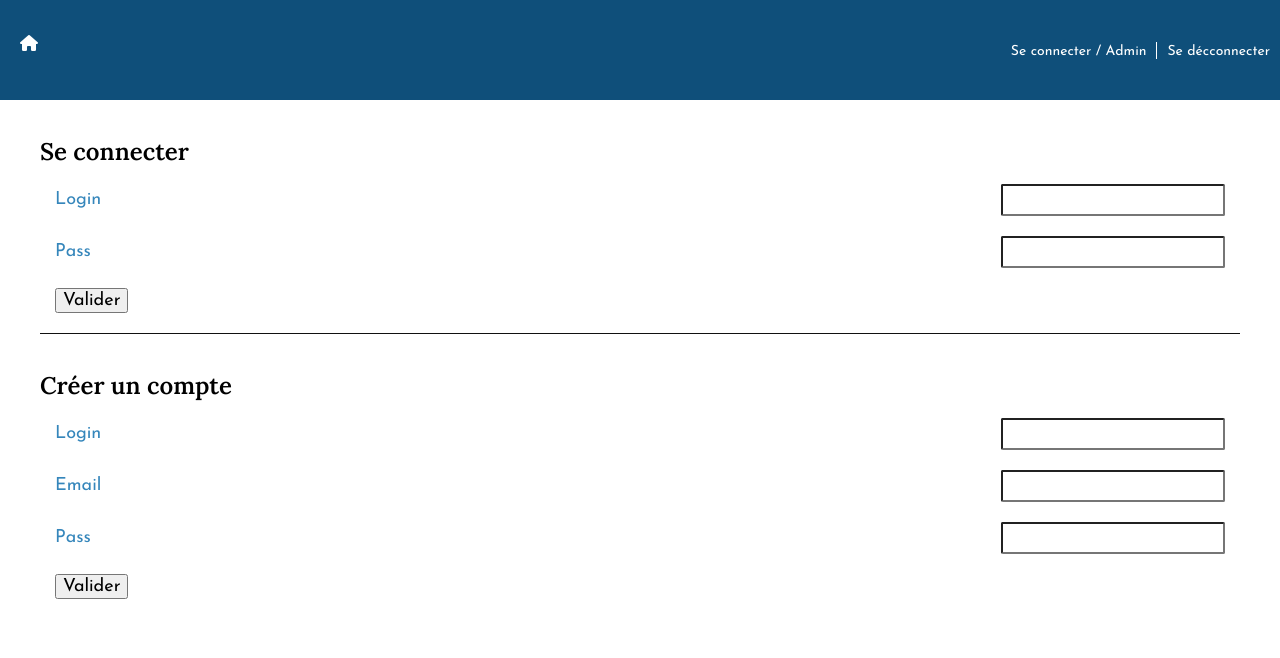
After one commit to MadelineMorisset/ECFBack240612240613_gestionnaireEcoResponsable, a PHP site: page /loginPage.php in a window 1280 px wide. The commit adds this page. Shown: the top 658 px of the page. Run offline with PHP 8.4, Linux system fonts and the light colour scheme; some libraries are stand-ins or nearby versions.

Commit message:
last modified

```diff
--- a/assets/css/style.css
+++ b/assets/css/style.css
@@ -8,6 +8,11 @@
   font-family: var(--title);
   font-size: var(--titleSize);
   font-weight: var(--titleWeight);
+}
+.textForm {
+  font-family: var(--text);
+  font-size: var(--textForm);
+  font-weight: var(--textWeight);
 }
 
 /* ---------------- HEADER ---------------- */
@@ -20,7 +25,19 @@
   width: 100%;
   height: 100%;
   display: flex;
-  justify-content: end;
+  justify-content: space-between;
+}
+.returnHomePage {
+  margin-left: 20px;
+  display: flex;
+  align-items: center;
+}
+.returnHomePage-link {
+  color: var(--white);
+}
+.fa-house{
+  width: 30px;
+  height: 30px;
 }
 .navBody-list {
   display: flex;
@@ -40,3 +57,41 @@
 .navBody-listElement--link:hover{
   text-decoration: underline;
 }
+
+/* ----------------- MAIN ----------------- */
+.mainBody {
+  padding: 20px 25px;
+  height: 100%;
+}
+
+/* ----------- MAIN - LOGIN PAGE ---------- */
+.container {
+  margin-top: 20px;
+  padding: 0 15px 20px 15px;
+}
+.form {
+  margin-top: 20px;
+  padding: 0 15px 20px 15px;
+}
+.loginForm {
+  border-bottom: 1px solid var(--black);
+}
+.formSection {
+  margin-bottom: 20px;
+  display: flex;
+  justify-content: space-between;
+  align-items: center;
+}
+.label {
+  color: var(--second);
+}
+.inputLogin {
+  width: 200px;
+  height: 18px;
+  padding: 5px 10px;
+  border-radius: 2px;
+  -webkit-border-radius: 2px;
+  -moz-border-radius: 2px;
+  -ms-border-radius: 2px;
+  -o-border-radius: 2px;
+}
--- a/assets/css/variable.css
+++ b/assets/css/variable.css
@@ -14,6 +14,7 @@
     --textWeight: 400;
 
     /* Font size */
-    --titleSize: 50px;
+    --titleSize: 24px;
+    --textForm: 18px;
     --textSize: 14px;
 }
--- /dev/null
+++ b/header.php
@@ -0,0 +1,15 @@
+<header class="headerBody">
+    <nav class="navBody">
+        <div class="returnHomePage">
+            <a href="index.php" class="returnHomePage-link"><i class="fa-solid fa-house"></i></a>
+        </div>
+        <ul class="navBody-list">
+            <li class="navBody-listElement borderRight">
+                <a href="loginPage.php" class="navBody-listElement--link text">Se connecter / Admin</a>
+            </li>
+            <li class="navBody-listElement">
+                <a href="logoutPage.php" class="navBody-listElement--link text">Se décconnecter</a>
+            </li>
+        </ul>
+    </nav>
+</header>
--- a/index.php
+++ b/index.php
@@ -8,6 +8,8 @@
     <link rel="stylesheet" href="./assets/css/style.css">
     <link rel="stylesheet" href="./assets/css/resetCss.css">
     <link rel="stylesheet" href="./assets/css/variable.css">
+    <!-- FontAwesome -->
+    <script src="https://kit.fontawesome.com/23c1a897ea.js" crossorigin="anonymous"></script>
     <!-- GOOGLE FONTS -->
     <link rel="preconnect" href="https://fonts.googleapis.com">
     <link rel="preconnect" href="https://fonts.gstatic.com" crossorigin>
@@ -21,7 +23,7 @@
 </head>
 
 <body>
-    <?php include("./view/header.php") ?>
+    <?php include("./header.php") ?>
 
 </body>
 
--- /dev/null
+++ b/loginPage.php
@@ -0,0 +1,70 @@
+<!DOCTYPE html>
+<html lang="fr">
+
+<head>
+    <meta charset="UTF-8">
+    <meta name="viewport" content="width=device-width, initial-scale=1.0">
+    <!-- CSS -->
+    <link rel="stylesheet" href="./assets/css/style.css">
+    <link rel="stylesheet" href="./assets/css/resetCss.css">
+    <link rel="stylesheet" href="./assets/css/variable.css">
+    <!-- FontAwesome -->
+    <script src="https://kit.fontawesome.com/23c1a897ea.js" crossorigin="anonymous"></script>
+    <!-- GOOGLE FONTS -->
+    <link rel="preconnect" href="https://fonts.googleapis.com">
+    <link rel="preconnect" href="https://fonts.gstatic.com" crossorigin>
+    <!--  FONT - Lora : Title (https://fonts.google.com/specimen/Lora?stroke=Serif) -->
+    <link href="https://fonts.googleapis.com/css2?family=Lora:ital,wght@0,400..700;1,400..700&display=swap"
+        rel="stylesheet">
+    <!-- FONT - Josefin Sans : Text (https://fonts.google.com/specimen/Josefin+Sans?stroke=Sans+Serif&subset=latin&stylecount=12&noto.script=Latn) -->
+    <link href="https://fonts.googleapis.com/css2?family=Josefin+Sans:ital,wght@0,100..700;1,100..700&display=swap"
+        rel="stylesheet">
+    <title>Gestionnaire Éco-Responsable</title>
+</head>
+
+<body>
+    <?php include("./header.php") ?>
+
+    <main class="mainBody">
+        <div class="container">
+            <h1 class="title h1">Se connecter</h1>
+            <form class="loginForm form">
+                <section class="formSection">
+                    <label for="pseudo" class="textForm label">Login</label>
+                    <input type="text" name="pseudo" required class="inputLogin text">
+                </section>
+                <section class="formSection">
+                    <label for="password" class="textForm label">Pass</label>
+                    <input type="password" name="password" required class="inputLogin text">
+                    <!-- <a href="forgottenPassword.php" class="forgottenPw">Mot de passe oublié ?</a> -->
+                </section>
+                <section class="connectionSection">
+                    <button type="submit" class="connection textForm">Valider</button>
+                </section>
+            </form>
+        </div>
+
+        <div class="container">
+            <h1 class="title h1">Créer un compte</h1>
+            <form class="signupForm form">
+                <section class="formSection">
+                    <label for="pseudo" class="textForm label">Login</label>
+                    <input type="text" name="pseudo" required class="inputLogin text">
+                </section>
+                <section class="formSection">
+                    <label for="email" class="textForm label">Email</label>
+                    <input type="email" name="email" required class="inputLogin text">
+                </section>
+                <section class="formSection">
+                    <label for="password" class="textForm label">Pass</label>
+                    <input type="password" name="password" required class="inputLogin text">
+                </section>
+                <section class="connectionSection">
+                    <button type="submit" class="connection textForm">Valider</button>
+                </section>
+            </form>
+        </div>
+    </main>
+</body>
+
+</html>
```
Also changed, not shown: php/connection.php (added, +27 -0 lines), php/dataConnexion.php (added, +16 -0 lines), forgottenPassword.php (added), logoutPage.php (added), php/signup.php (added), userPage.php (added).
